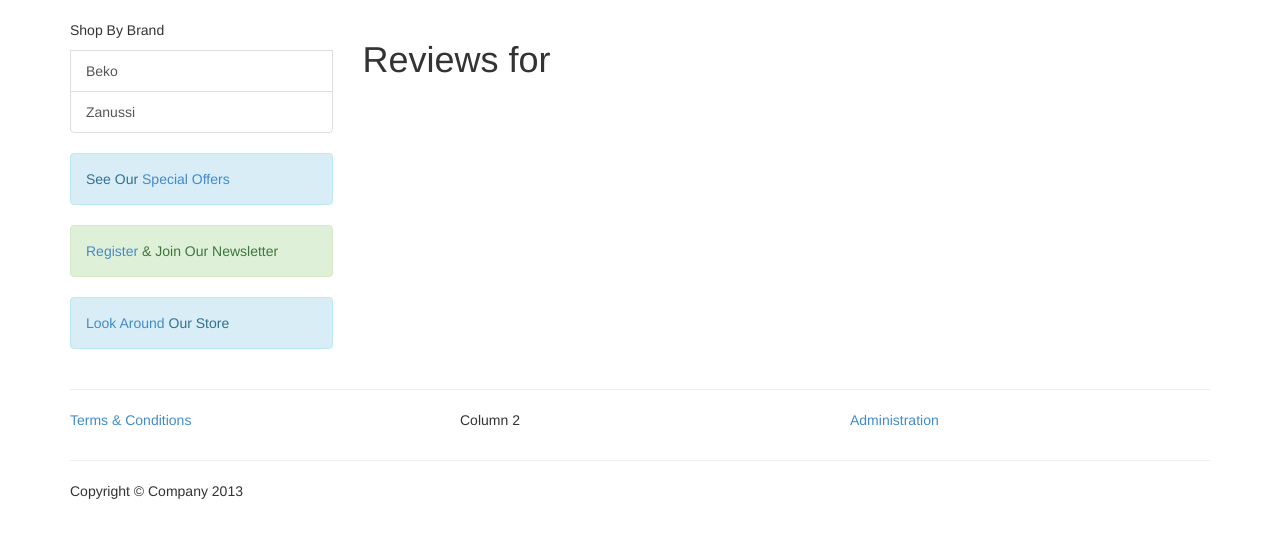
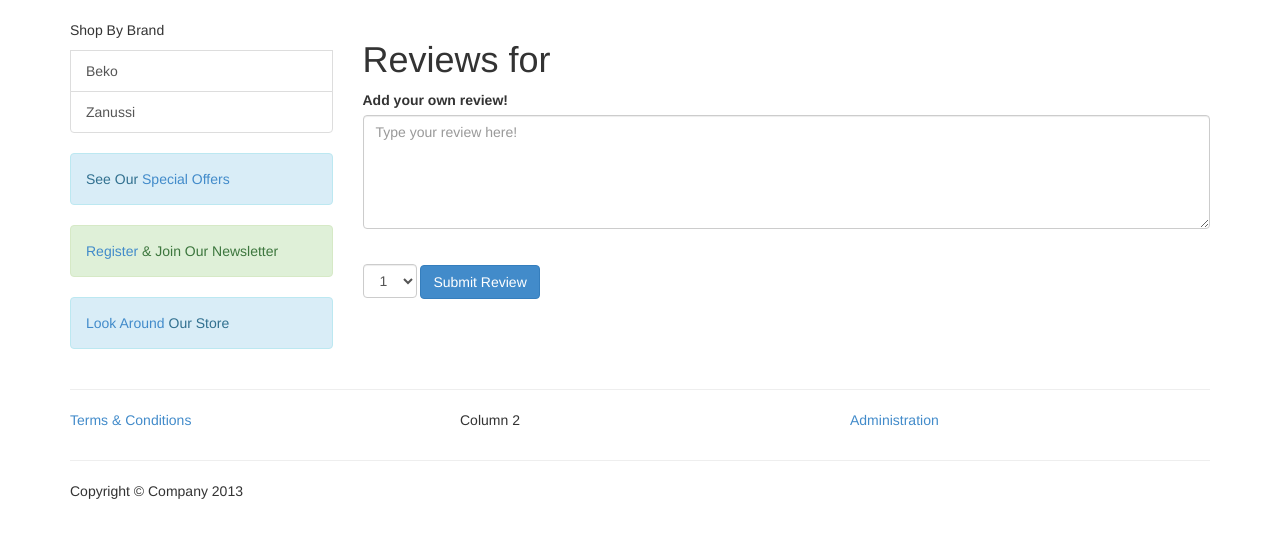
Before and after one commit to wilson208/Codeigniter-Product-Catalog, a CodeIgniter app: page /index.php/review/index/1 in a window 1280 px wide. Shown: the part 51-589 px from the top of the page. Run offline with CodeIgniter, Linux system fonts and the light colour scheme; data comes from the database, SQL or seed files in the repository; some libraries are stand-ins or nearby versions.

Commit message:
Merge origin/master

```diff
--- a/store_app/controllers/product.php
+++ b/store_app/controllers/product.php
@@ -33,7 +33,7 @@
             $data['productImages'] = $this->product->getProductImages($productId);
             $data['productManufacturer'] = $this->manufacturer->getManufacturer($data['product']->row()->manufacturer);
             $data['productCategory'] = $this->category->getCategory($data['product']->row()->category);
-            $data['productScore'] = $this->Model_Review->getReview($productId)->row()->score;
+            $data['productScore'] = $this->Model_Review->getScore($productId)->row()->score;
 
             $title = '';
             if($data['product']->num_rows() > 0){
--- a/store_app/controllers/review.php
+++ b/store_app/controllers/review.php
@@ -10,12 +10,29 @@
     }
 
 
-    function index()
+    function index($id = null)
     {
-        $id = $this->uri->segment(2);
+        if($id == null){
+            $id = $this->uri->segment(2);
+        }
         $data['product'] = $this->Model_Product->getProduct($id)->row();
         $data['review'] = $this->Model_Review->getReview($id)->result();
 
         parent::loadPage('product/review', 'Reviews',$data);
     }
+
+    function processReview()
+    {
+
+            $name = $this->session->userdata['name'];
+
+            $productId = $this->input->post('productId');
+            $score = $this->input->post('score');
+            $review = $this->input->post('review');
+
+            $this->Model_Review->addReview($name,$review,$productId,$score);
+
+            $this->index($productId);
+
+    }
 }
--- a/store_app/models/Model_Review.php
+++ b/store_app/models/Model_Review.php
@@ -5,13 +5,13 @@
         parent::__construct();
     }
 
-    function addReview($review,$user_id,$date,$score)
+    function addReview($name,$review,$productId,$score)
     {
         $data = array
             (
+            'name' => $name,
             'review'    => $review ,
-            'user_id'   => $user_id,
-            'date'      => $date,
+            'productId'   => $productId,
             'score'     => $score
             );
         $this->db->insert('review', $data);
@@ -26,5 +26,10 @@
     {
         return $this->db->query('SELECT * FROM `review` WHERE `productId` = ? ', array($id));
     }
+
+    function getScore($id)
+    {
+        return $this->db->query('SELECT AVG(`score`) AS score FROM `review` WHERE `productId` = ? ', array($id));
+    }
 }
 ?>
--- a/store_app/views/product/review.php
+++ b/store_app/views/product/review.php
@@ -1,6 +1,6 @@
 <script type="text/javascript" src="<?php echo asset_url('raty/lib/jquery.raty.min.js'); ?>"></script>
 
-<h1>Reviews for <?php echo $product->name ?></h1>
+<h1>Reviews for <?php echo $product->name; ?></h1>
 <?php foreach($review as $row){?>
 <div class="row  col-lg-10">
     <table class="table table-responsive table-striped table-condensed ">
@@ -22,3 +22,26 @@
     });
 </script>
 <?php } ?>
+<?php echo form_open('review/processReview', array('role' => 'form')); ?>
+<?php echo form_hidden('productId',$product->id); ?>
+<div >
+    <div class="row col-lg-8 ">
+        <label>Add your own review!</label>
+    </div>
+    <div class="form-group">
+        <textarea name="review" type="text" class="form-control" id="review" placeholder="Type your review here!" rows="5"></textarea>
+    </div>
+    <div class="form-group pagination">
+        <select name="score" class="form-control ">
+            <option name="score" value="1" selected>1</option>
+            <option name="score" value="2">2</option>
+            <option name="score" value="3">3</option>
+            <option name="score" value="4">4</option>
+            <option name="score" value="5">5</option>
+        </select>
+    </div>
+    <div class="pagination">
+        <button name="submit" value="Submit" type="submit" class="btn btn-default btn-primary">Submit Review</button>
+    </div>
+</div>
+</form>
--- a/store_assets/css/style.css
+++ b/store_assets/css/style.css
@@ -11,3 +11,7 @@
 .bottom-buffer{
     margin-bottom: 10px;
 }
+
+.top-buffer-lg{
+    margin-top: 50px;
+}
```
